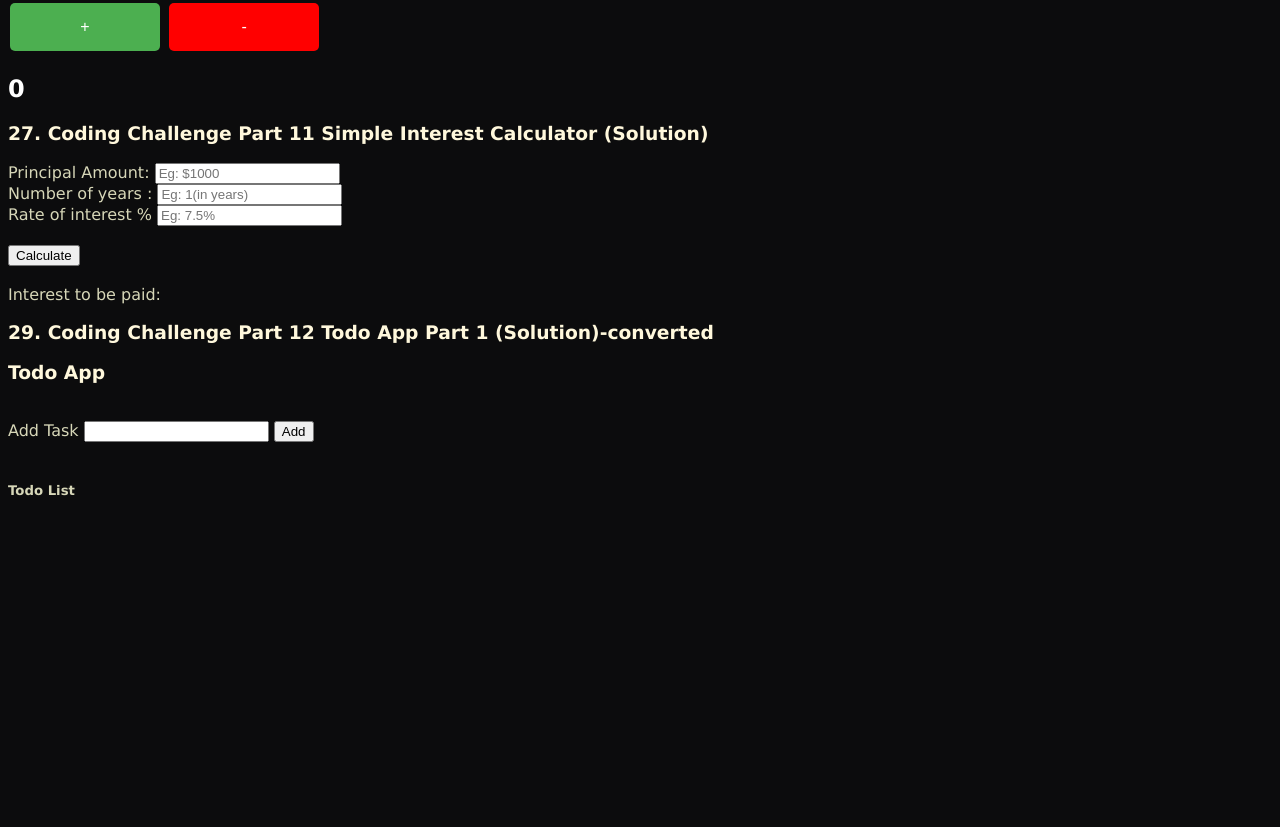
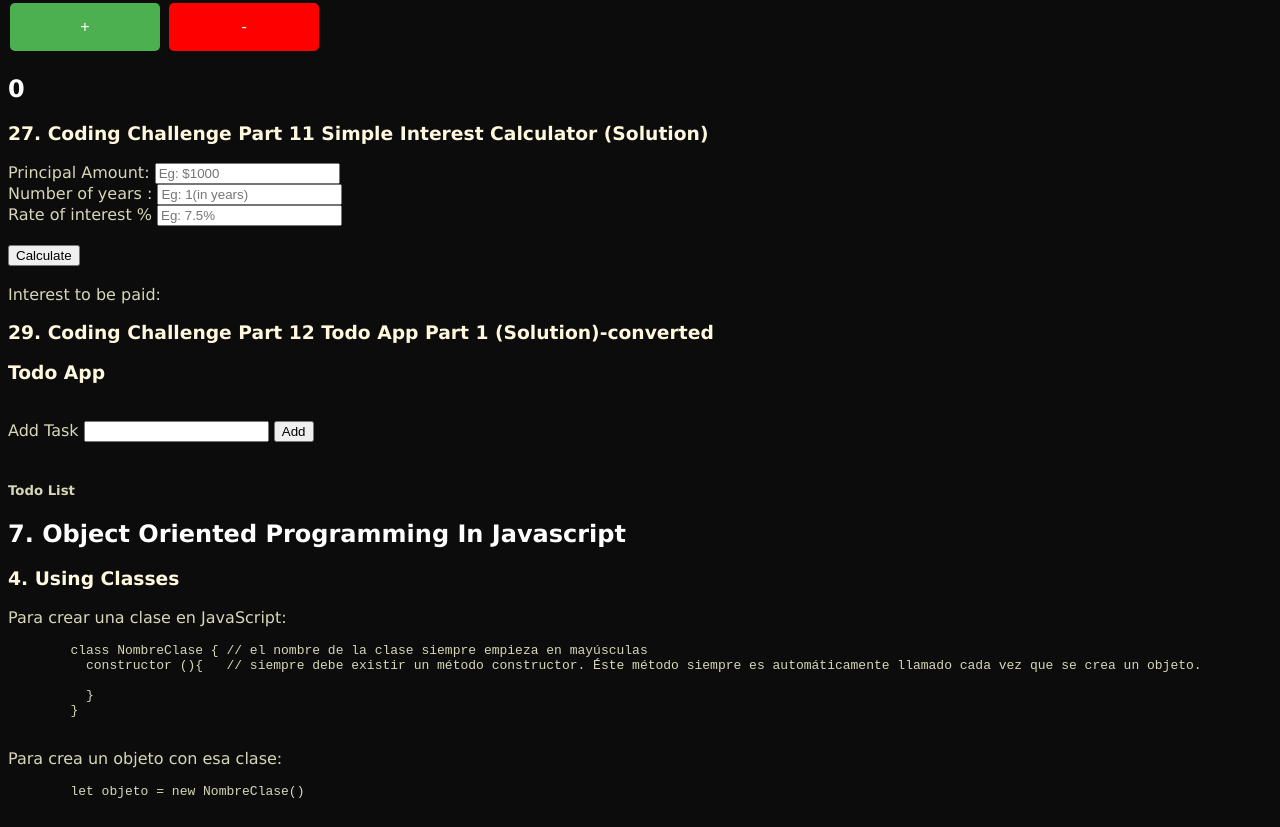
Before and after one commit to ZMv-ZMv/JavaScript-For-Absolute-Beginners, a plain HTML site: page index.html in a window 1280 px wide. Shown: the part 3135-3962 px from the top of the page. Before the commit the page ends 3655 px from the top, so only its background shows below. Drawn offline with Linux system fonts and the light colour scheme.

Commit message:
actualizacion con cap 7

```diff
--- a/index.html
+++ b/index.html
@@ -202,7 +202,23 @@
       </div>
     </div>
 
+  <h2>7. Object Oriented Programming In Javascript</h2><div>
+    <h3>4. Using Classes</h3>
+      <p>Para crear una clase en JavaScript:</p>
+      <pre>
+        class NombreClase { // el nombre de la clase siempre empieza en mayúsculas
+          constructor (){   // siempre debe existir un método constructor. Éste método siempre es automáticamente llamado cada vez que se crea un objeto.
 
+          }
+        }
+      </pre>
+      <p>Para crea un objeto con esa clase:</p>
+      <pre>
+        let objeto = new NombreClase()
+      </pre>
+
+
+  </div>
 
 </body>
 
```
